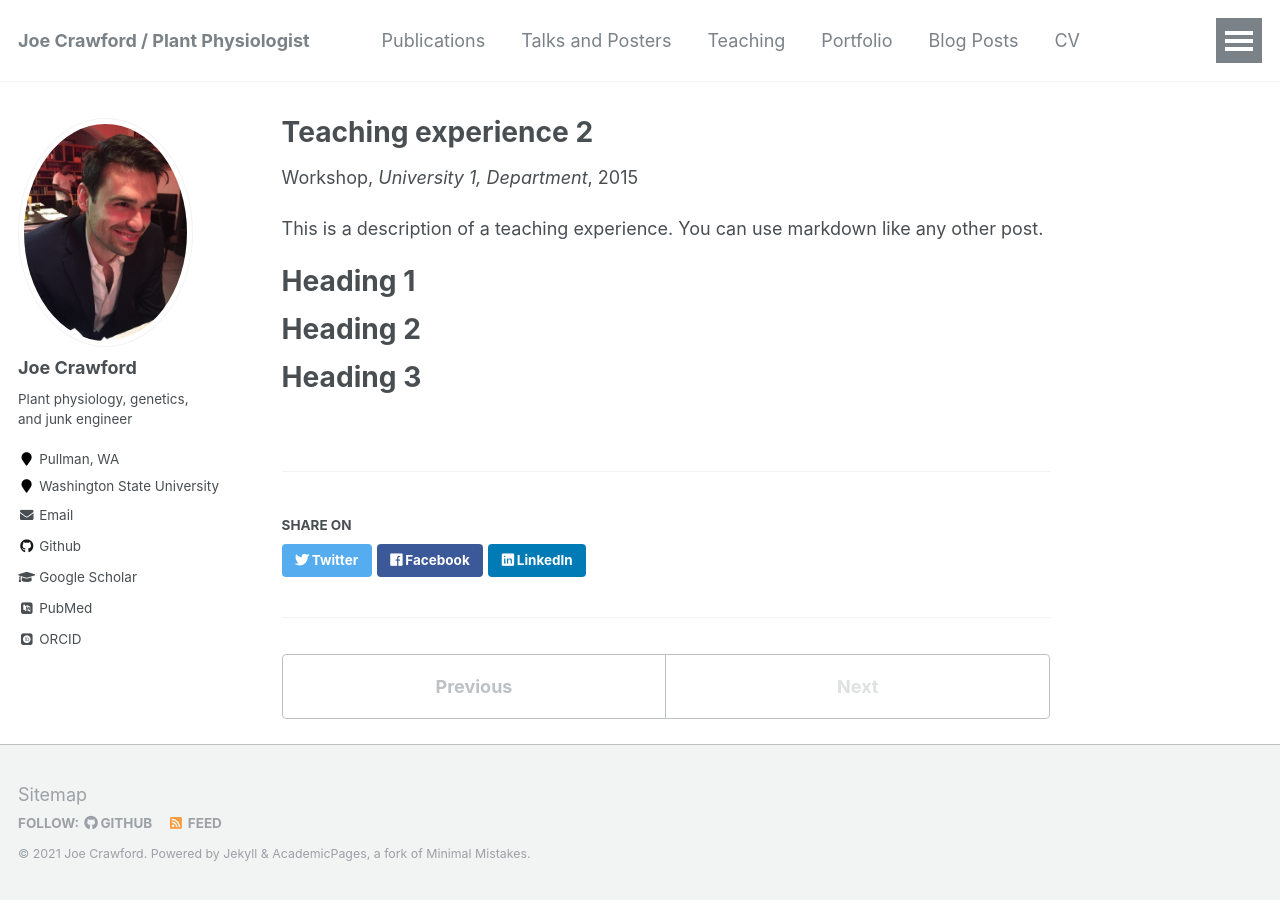
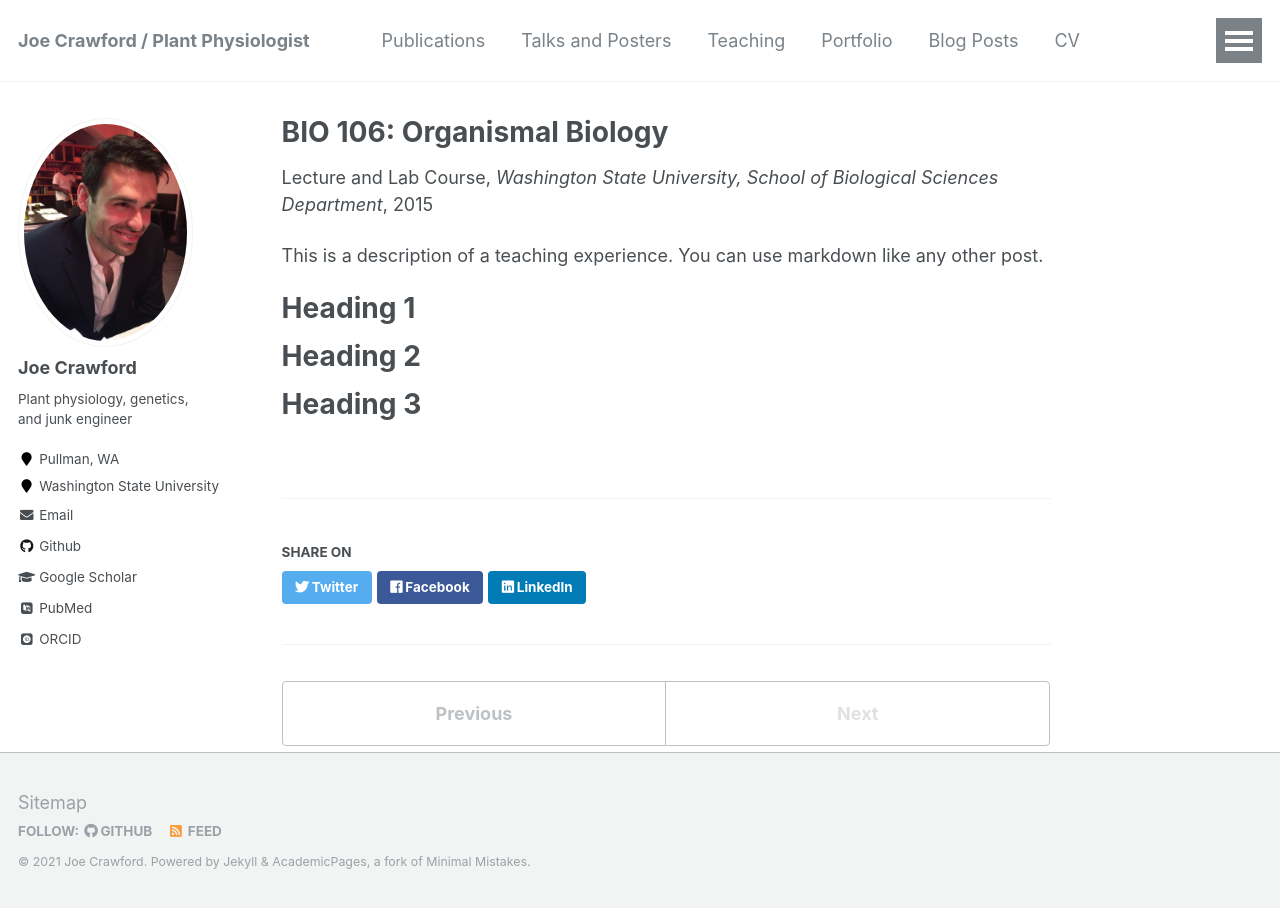
Before and after one commit to plant-physio/plant-physio.github.io, a Jekyll site: the page built from _teaching/2015-spring-teaching-2.md, in a window 1280 px wide. Built offline with Jekyll 4.4.1, drawn with Linux system fonts in a browser that asks for light colours; some web fonts are replaced.

Commit message:
Update 2015-spring-teaching-2.md

```diff
--- a/_teaching/2015-spring-teaching-2.md
+++ b/_teaching/2015-spring-teaching-2.md
@@ -1,11 +1,11 @@
 ---
-title: "Teaching experience 2"
-collection: teaching
-type: "Workshop"
+title: "BIO 106: Organismal Biology"
+collection: Full Semester Course
+type: "Lecture and Lab Course"
 permalink: /teaching/2015-spring-teaching-1
-venue: "University 1, Department"
+venue: "Washington State University, School of Biological Sciences Department"
 date: 2015-01-01
-location: "City, Country"
+location: "Pullman,WA, USA"
 ---
 
 This is a description of a teaching experience. You can use markdown like any other post.
```
